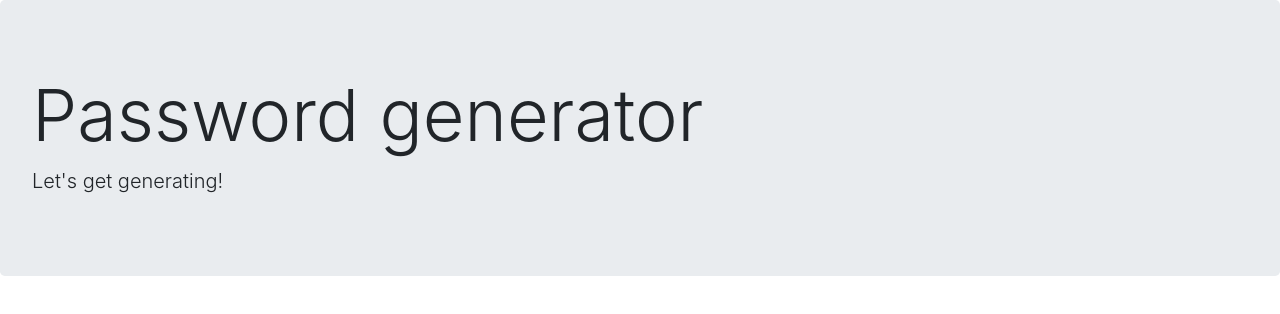
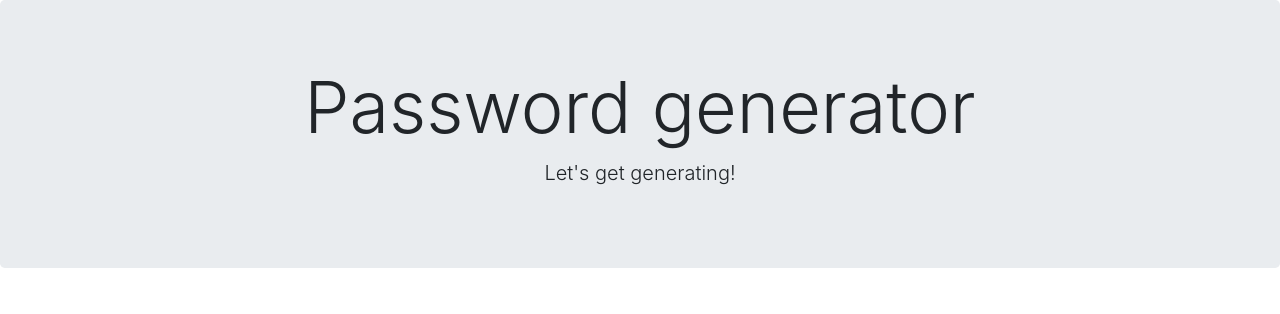
Before and after one commit to lills1/improved-password-generator, a plain HTML site: page index.html in a window 1280 px wide. Drawn offline with nearby package versions, Linux system fonts and the light colour scheme.

Commit message:
got bootsrap to work

```diff
--- a/index.html
+++ b/index.html
@@ -13,9 +13,12 @@
 
 <body>
   <header class="jumbotron">
-    <h1 d-flex justify-content-center align-items-center></h1>
-    <h1 class="display-3">Password generator</h1>
-    <p class="lead"> Let's get generating!</p>
+    <div class="row justify-content-center">
+      <h1 class="display-3">Password generator</h1>
+    </div>
+    <div class="lead row justify-content-center">
+      <p>Let's get generating!</p>
+    </div>
   </header>
 
   <!-- <div class="container">
```
